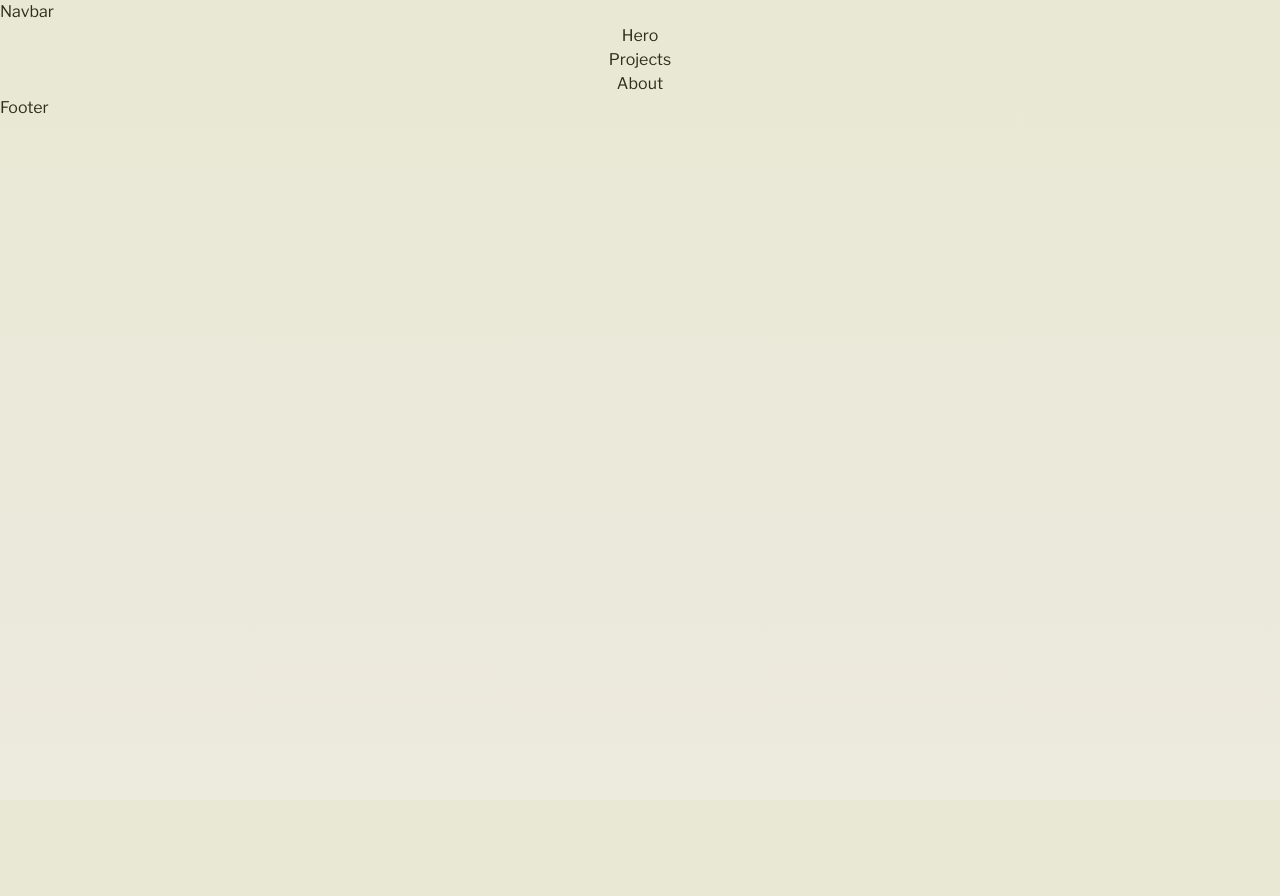
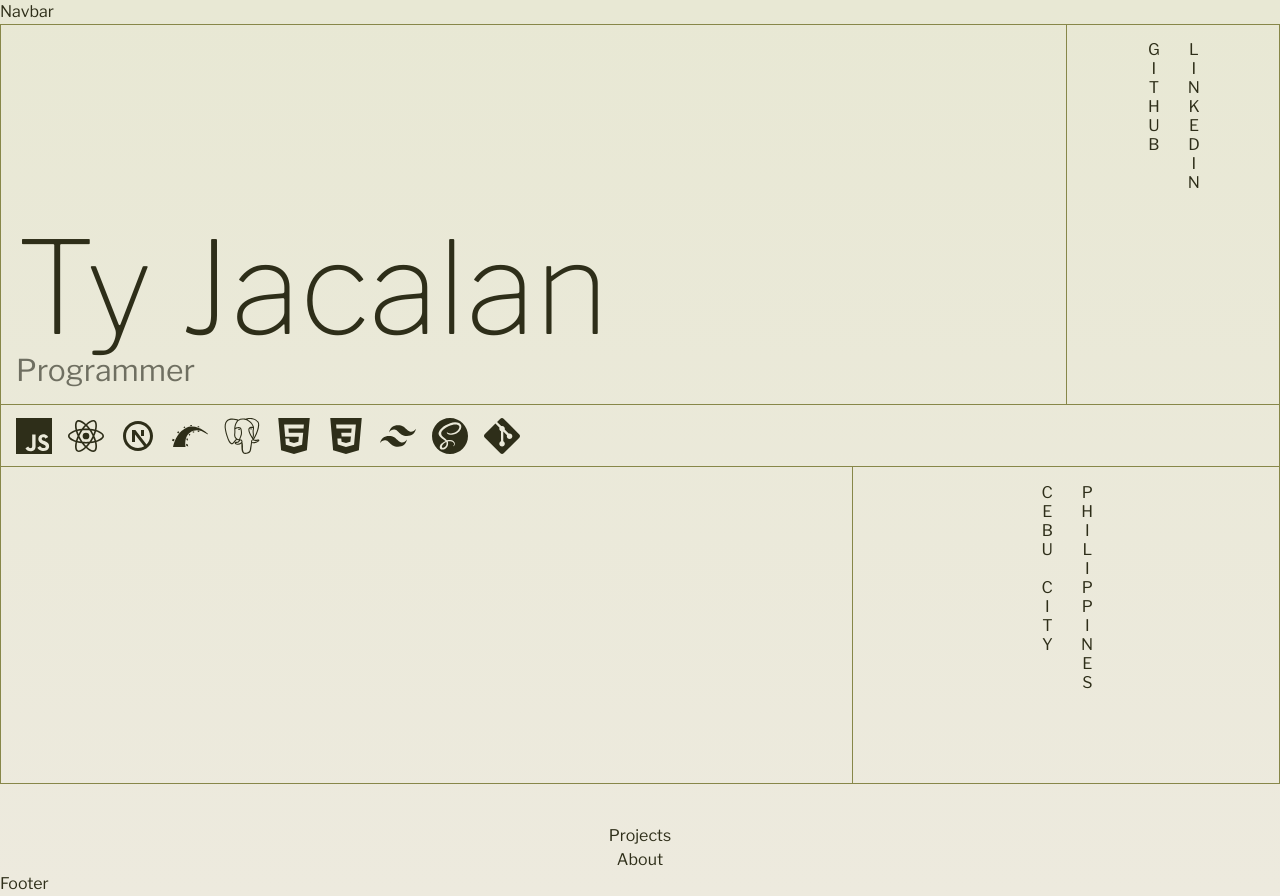
Before and after one commit to TyJacalan/portfolio, a Next.js app: page / in a window 1280 px wide. Before the commit the page ends 800 px from the top, so only its background shows below. Built offline with nearby package versions, Linux system fonts and the light colour scheme.

Commit message:
feat: add hero section

```diff
--- a/app/globals.css
+++ b/app/globals.css
@@ -13,11 +13,7 @@
 
 body {
   color: rgb(var(--foreground));
-  background: linear-gradient(
-      to bottom,
-      transparent,
-      rgb(var(--primary))
-    )
+  background: linear-gradient(to bottom, transparent, rgb(var(--primary)))
     rgb(var(--accent));
 }
 
@@ -25,4 +21,10 @@ body {
   .text-balance {
     text-wrap: balance;
   }
+
+  .text-vertical {
+    writing-mode: vertical-lr;
+    text-orientation: upright;
+    text-transform: uppercase;
+  }
 }
--- a/app/layout.js
+++ b/app/layout.js
@@ -13,7 +13,9 @@ export const metadata = {
 export default function RootLayout({ children }) {
   return (
     <html lang="en">
-      <body className={`${libreFranklin.className} min-h-screen max-w-screen overflow-x-hidden`}>
+      <body
+        className={`${libreFranklin.className} h-full max-w-screen overflow-x-hidden`}
+      >
         <Navbar />
         {children}
         <Footer />
--- a/app/page.js
+++ b/app/page.js
@@ -4,7 +4,7 @@ import Projects from "@/pages/Projects";
 
 export default function Home() {
   return (
-    <main className="container mx-auto flex flex-col items-center justify-between">
+    <main className="h-full min-w-[350px] container mx-auto flex flex-col items-center justify-between">
       <Hero />
       <Projects />
       <About />
--- /dev/null
+++ b/components/GrowingLine.jsx
@@ -0,0 +1,27 @@
+import { motion } from "framer-motion";
+
+const variants = {
+  top: "top-0 left-0 w-full border-t border-t-secondary",
+  bottom: "bottom-0 left-0 w-full border-b border-b-secondary",
+  right: "top-0 right-0 h-full border-r border-r-secondary",
+  left: "top-0 left-0 h-full border-l border-l-secondary",
+};
+
+export default function GridLine({ variant, duration = 1.2, delay = 0.3 }) {
+  const variantClass = variants[variant];
+
+  const isVertical = variant === "right" || variant === "left";
+
+  return (
+    <motion.div
+      initial={isVertical ? { height: 0 } : { width: 0 }}
+      whileInView={isVertical ? { height: "100%" } : { width: "100%" }}
+      transition={{
+        delay: delay,
+        duration: duration,
+        ease: "easeInOut",
+      }}
+      className={`absolute ${variantClass}`}
+    ></motion.div>
+  );
+}
--- /dev/null
+++ b/components/Technologies.jsx
@@ -0,0 +1,82 @@
+import React from "react";
+import { motion } from "framer-motion";
+
+import { RiNextjsLine } from "react-icons/ri";
+import {
+  SiCss3,
+  SiGit,
+  SiHtml5,
+  SiJavascript,
+  SiPostgresql,
+  SiReact,
+  SiRubyonrails,
+  SiSass,
+  SiTailwindcss,
+} from "react-icons/si";
+
+const technologyItems = [
+  {
+    name: "JavaScript",
+    logo: <SiJavascript />,
+  },
+  {
+    name: "ReactJs",
+    logo: <SiReact />,
+  },
+  {
+    name: "NextJs",
+    logo: <RiNextjsLine />,
+  },
+  {
+    name: "Ruby on Rails",
+    logo: <SiRubyonrails />,
+  },
+  {
+    name: "Postgresql",
+    logo: <SiPostgresql />,
+  },
+  {
+    name: "HTML5",
+    logo: <SiHtml5 />,
+  },
+  {
+    name: "CSS3",
+    logo: <SiCss3 />,
+  },
+  {
+    name: "Tailwind CSS",
+    logo: <SiTailwindcss />,
+  },
+  {
+    name: "Sass",
+    logo: <SiSass />,
+  },
+  {
+    name: "Git",
+    logo: <SiGit />,
+  },
+];
+
+const Technologies = () => {
+  return (
+    <motion.div
+      initial={{ opacity: 0, width: 0 }}
+      whileInView={{ opacity: 1, width: "100%" }}
+      transition={{
+        type: "tween",
+        delay: 1.2,
+        duration: 2,
+        delay: 1.2,
+      }}
+      className="flex p-4 overflow-hidden"
+    >
+      <ul className="flex flex-row flex-nowrap items-center justify-start gap-4 text-lg md:text-2xl lg:text-4xl">
+        {technologyItems.map((item, index) => (
+          <li key={index}>{item.logo}</li>
+        ))}
+      </ul>
+    </motion.div>
+  );
+};
+
+export default Technologies;
--- a/pages/Hero.jsx
+++ b/pages/Hero.jsx
@@ -1,11 +1,86 @@
-'use client';
+"use client";
 
-import React from 'react'
+import React from "react";
+import Link from "next/link";
+import { motion } from "framer-motion";
+import GrowingLine from "@/components/GrowingLine";
+import Technologies from "@/components/Technologies";
 
 const Hero = () => {
   return (
-    <section>Hero</section>
-  )
-}
+    <section id="hero" className="container h-screen flex md:justify-center">
+      <div className="relative h-[95%] w-full grid grid-cols-12 grid-rows-12">
+        <GrowingLine variant="top" duration={2} />
+        <div className="relative col-span-9 sm:col-span-10 row-span-6 h-full w-full flex items-end p-4">
+          <motion.div
+            initial={{ opacity: 0 }}
+            whileInView={{ opacity: 1 }}
+            transition={{
+              type: "tween",
+              duration: 2,
+              delay: 1.2,
+            }}
+          >
+            <h1 className="font-thin text-7xl md:text-9xl">Ty Jacalan</h1>
+            <h2 className="text-xl md:text-3xl text-muted">Programmer</h2>
+          </motion.div>
+          <GrowingLine variant="right" />
+          <GrowingLine variant="left" />
+        </div>
+        <div className="relative col-span-3 sm:col-span-2 row-span-6 h-full w-full flex justify-center">
+          <motion.div
+            initial={{ opacity: 0 }}
+            whileInView={{ opacity: 1 }}
+            transition={{
+              type: "tween",
+              duration: 2,
+              delay: 1.2,
+            }}
+            className="flex flex-col items-start justify-center sm:gap-2 md:gap-4 p-4 text-vertical"
+          >
+            <Link href="https://github.com/TyJacalan" target="_blank">
+              Github
+            </Link>
+            <Link
+              href="https://www.linkedin.com/in/ty-j-2772281a4/"
+              target="_blank"
+            >
+              LinkedIn
+            </Link>
+          </motion.div>
+          <GrowingLine variant="right" />
+        </div>
+        <div className="relative col-span-12 row-span-1 h-full w-full flex items-center">
+          <Technologies />
+          <GrowingLine variant="top" />
+          <GrowingLine variant="left" />
+          <GrowingLine variant="right" />
+          <GrowingLine variant="bottom" duration={2} />
+        </div>
+        <div className="relative col-span-8 row-span-5 h-full w-full">
+          <GrowingLine variant="left" duration={2} />
+          <GrowingLine variant="right" />
+        </div>
+        <div className="relative col-span-4 row-span-5 h-full w-full flex justify-center">
+          <motion.div
+            initial={{ opacity: 0 }}
+            whileInView={{ opacity: 1 }}
+            transition={{
+              type: "tween",
+              duration: 2,
+              delay: 1.2,
+            }}
+            className="flex flex-col items-start justify-center sm:gap-2 md:gap-4 p-4 text-vertical"
+          >
+            <p>Cebu City</p>
+            <p>Philippines</p>
+          </motion.div>
+          <GrowingLine variant="right" />
+        </div>
+        <GrowingLine variant="bottom" duration={2} />
+      </div>
+    </section>
+  );
+};
 
-export default Hero
+export default Hero;
--- a/tailwind.config.js
+++ b/tailwind.config.js
@@ -14,7 +14,7 @@ module.exports = {
         foreground: "rgb(var(--foreground))",
         muted: "rgb(var(--muted))",
         accent: "rgb(var(--accent))",
-      }
+      },
     },
   },
   plugins: [],
--- /dev/null
+++ b/utils/cn.js
@@ -0,0 +1,6 @@
+import { ClassValue, clsx } from "clsx";
+import { twMerge } from "tailwind-merge";
+
+export function cn(...inputs) {
+  return twMerge(clsx(inputs));
+}
```
Also changed, not shown: package.json (+8 -4 lines), .eslintrc.json, 1 other file (tests, documents, lock files or other folders).
